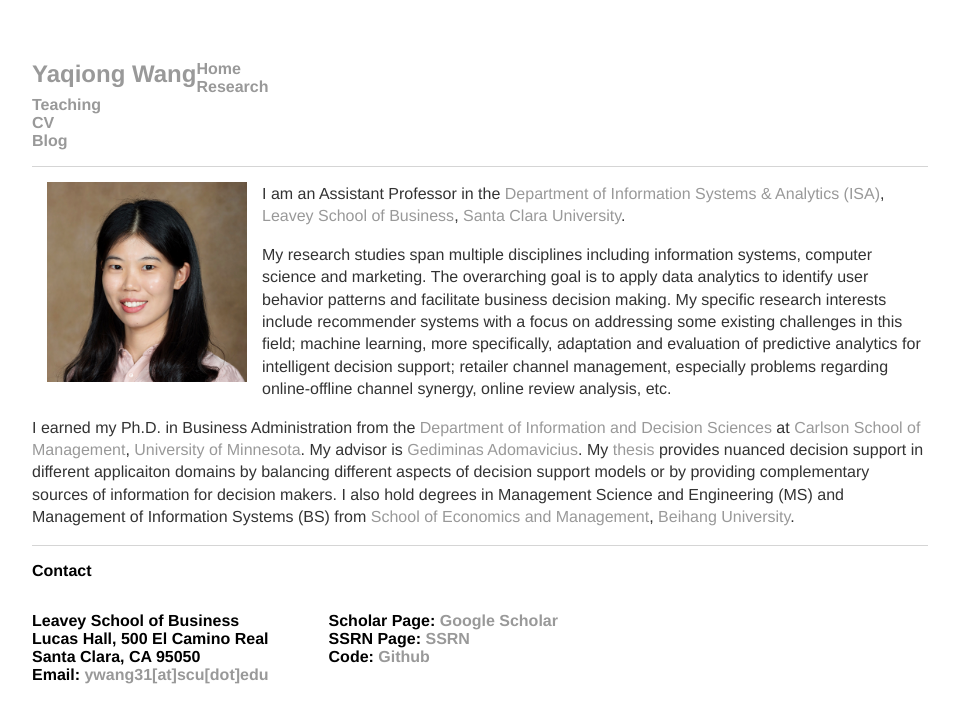
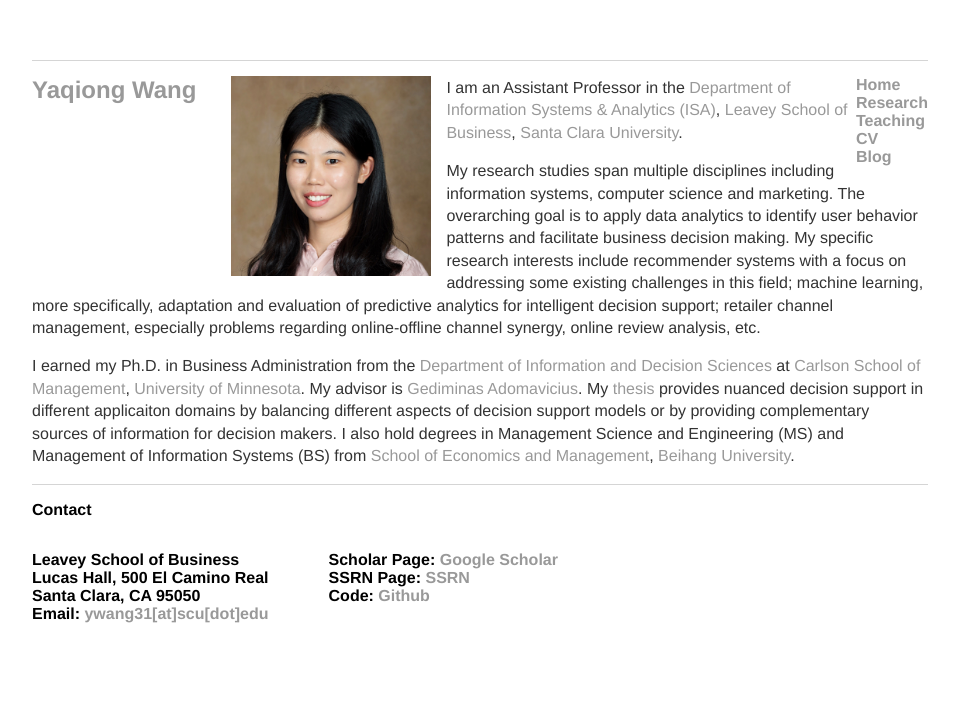
Before and after one commit to YaqiongWang/PersonalWeb, a Jekyll site: the page built from index.html, in a window 1280 px wide. Shown: the top 723 px of the page, without its empty margins (160-1119 px from the left). Built offline with Jekyll 4.4.1, drawn with Linux system fonts in a browser that asks for light colours.

Commit message:
Update main.css

```diff
--- a/css/main.css
+++ b/css/main.css
@@ -11,13 +11,13 @@ nav ul{
     list-style: none;
     font-weight: bold;
 }
-#navtitle ul li{
+#navtitle{
     float: left;
     margin-right: 20px;
 }
-#navmenu ul li{
+#navmenu{
     float: right;
-    margin-right: 20px;
+    margin-right: 0px;
 }
 .pagetitle{
     font-size: 1.5em;
```
